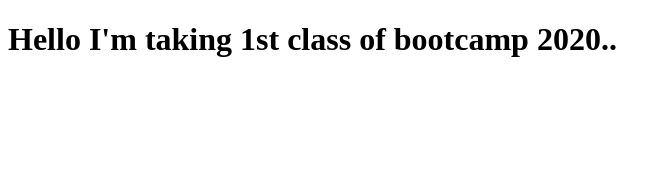
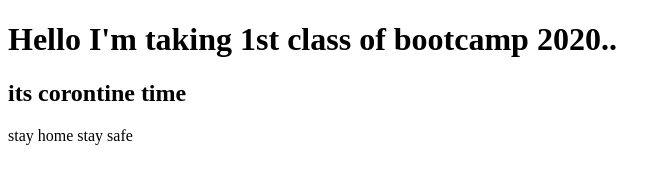
Before and after one commit to kainat555/newRepo, a plain HTML site: page index.html in a window 1280 px wide. Shown: the whole page, without its empty margins (0-671 px from the left). Drawn offline with Linux system fonts and the light colour scheme.

Commit message:
update  index.html

```diff
--- a/index.html
+++ b/index.html
@@ -7,5 +7,7 @@
 </head>
 <body>
   <h1>Hello I'm taking 1st class of bootcamp 2020..</h1>
+  <h2>its corontine time</h2>
+  <p>stay home stay safe</p>
 </body>
 </html>
```
